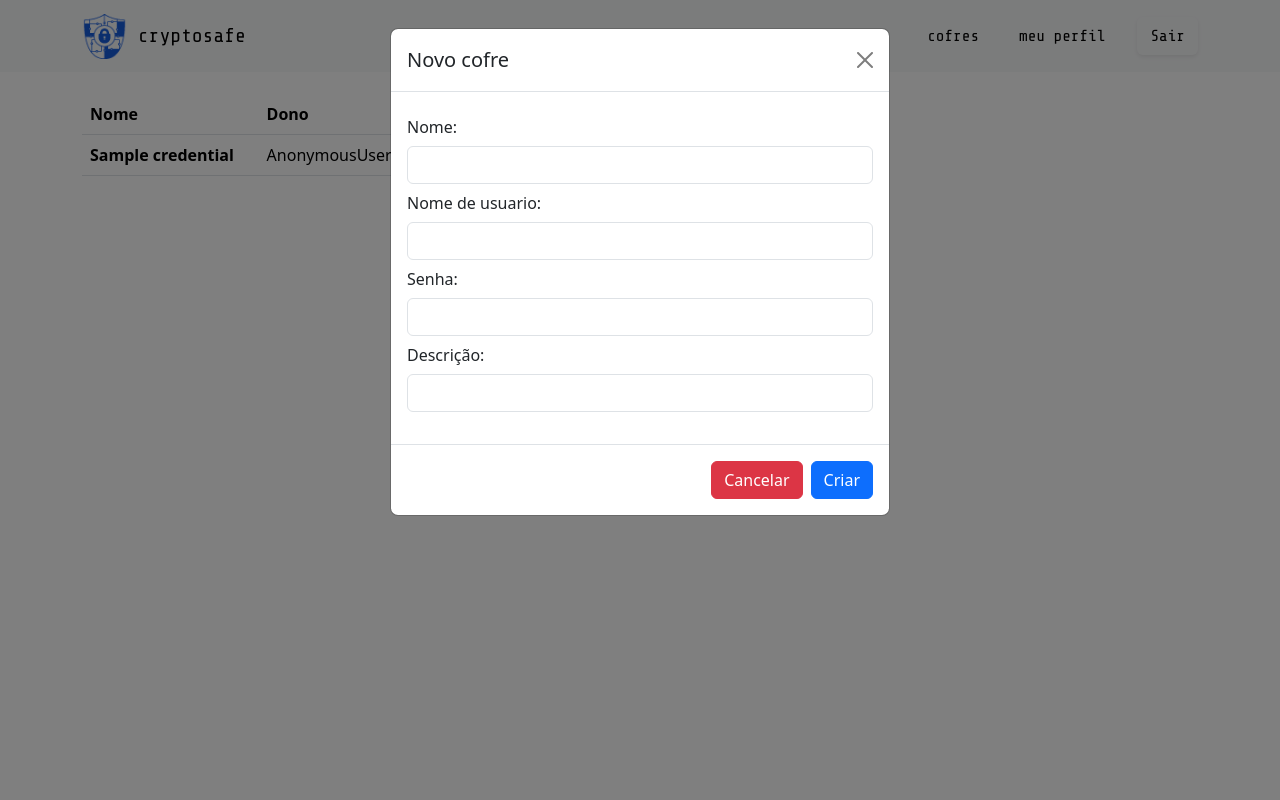
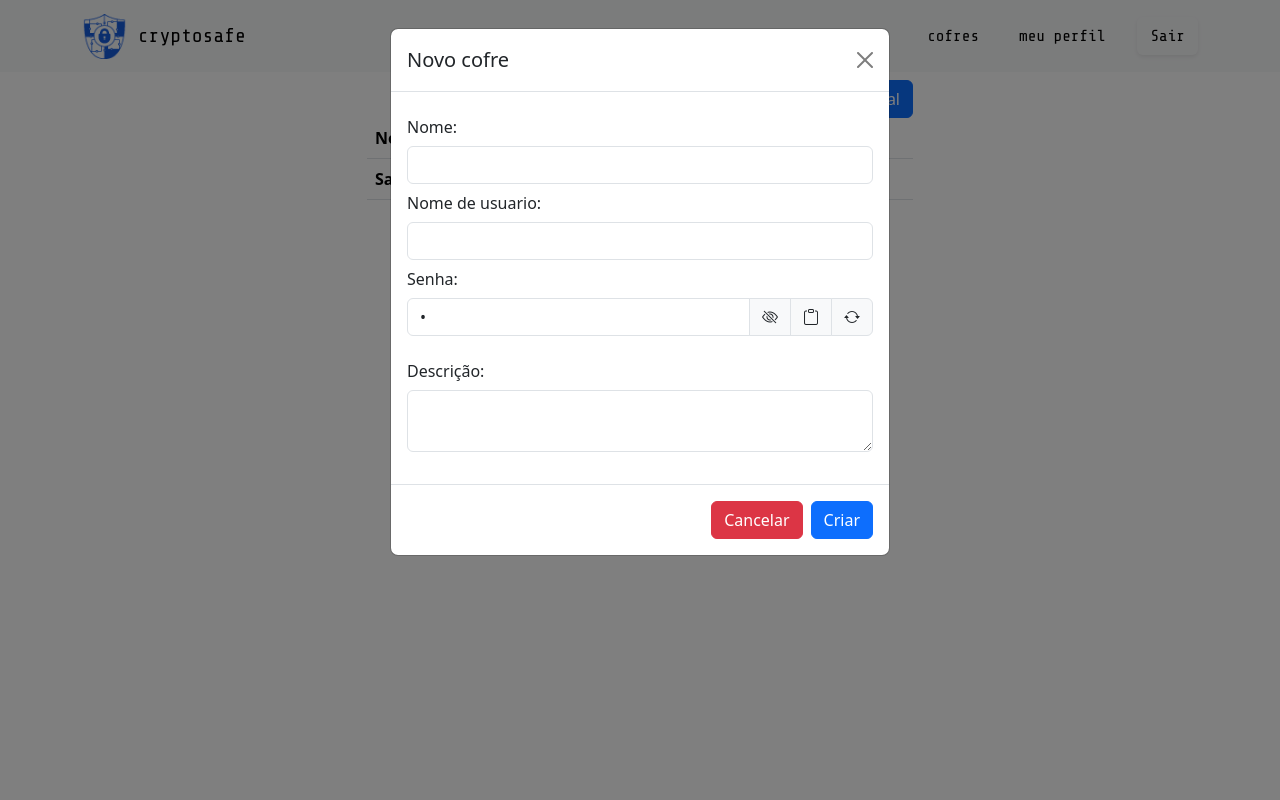
Before and after one commit to VFDamiao/CryptoSafe, a Django app: template project/vaults/templates/vault/credential.html in a window 1280 px wide, after a click on "Nova credencial". Run offline with Django 4.2, Linux system fonts and the light colour scheme; the template is opened without the code that fills it: values that come from a table or form of the project are taken from there, others are empty; tables that the repository leaves empty hold one stand-in row (values such as "Sample post"); parts of the project's set-up code (start-up, migrations or seed data) failed here and were passed over.

Commit message:
Ajustes na tela de cofre e credencial

```diff
--- a/project/vaults/templates/vault/credential.html
+++ b/project/vaults/templates/vault/credential.html
@@ -4,18 +4,17 @@
 {% block title %}Cofre{% endblock %}
 
 {% block content %}
-
 <section id="hero" class="hero d-flex align-items-center">
     <div class="container">
         <div class="row">
-        <div class="col-lg-6 d-flex flex-column justify-content-center">
+            <div style="margin: 0 auto;" class="col-lg-6 d-flex flex-column align-items-center justify-items-center">
+            <a style="margin-left: auto" class="btn flex btn-primary" data-bs-toggle="modal" data-bs-target="#newVaultModal"><i style="margin-right: 0.125rem;" class="bi bi-plus-lg"></i> <span>Nova credencial</span></a>
             <table class="table">
                 <thead>
                   <tr>
                     <th scope="col">Nome</th>
-                    <th>Dono</th>
+                    <th>Proprietario</th>
                     <th scope="col"></th>
-                    <th scope="col"><a class="btn" data-bs-toggle="modal" data-bs-target="#newVaultModal">Nova credencial</a></th>
                   </tr>
                 </thead>
                 <tbody>
@@ -52,9 +51,20 @@
                     <label for="recipient-name" class="col-form-label">Nome de usuario:</label>
                     <input type="text" name="username" class="form-control" id="recipient-name">
                     <label for="recipient-name" class="col-form-label">Senha:</label>
-                    <input type="text" name="password" class="form-control" id="recipient-name">
+                    <div class="input-group mb-3">
+                        <input type="password" class="form-control" id="password" name="password" value="{{ credential.password }}">
+                        <span class="input-group-text">
+                          <i class="bi-eye-slash" id="toggle-password"></i>
+                        </span>
+                        <span class="input-group-text">
+                            <i class="bi-clipboard" id="copy-passowrd"></i>
+                        </span>
+                        <span class="input-group-text">
+                            <i class="bi bi-arrow-repeat" id="random-password"></i>
+                        </span>
+                    </div>
                     <label for="recipient-name" class="col-form-label">Descrição:</label>
-                    <input type="text" name="description" class="form-control" id="recipient-name">
+                    <textarea type="text" name="description" class="form-control" id="recipient-name"></textarea>
                 </div>
                 </form>
             </div>
@@ -83,18 +93,23 @@
                         <label for="recipient-name" class="col-form-label">Nome:</label>
                         <input type="text" name="name" value="{{ credential.name }}" class="form-control" id="recipient-name">
                         <label for="recipient-name" class="col-form-label">Nome de usuario:</label>
-                        <input type="text" name="username" value="{{ credential.username }}" class="form-control" id="recipient-name">
+                        <div class="input-group mb-3">
+                            <input type="text" class="form-control" id="username" name="username" value="{{ credential.username }}" placeholder="">
+                            <span class="input-group-text">
+                                <i class="bi-clipboard" id="copy-username"></i>
+                            </span>
+                        </div>
                         <label for="recipient-name" class="col-form-label">Senha:</label>
                         <div class="input-group mb-3">
-                            <input type="password" class="form-control" id="password" name="password" value="{{ credential.password }}" placeholder="Digite aqui">
+                            <input type="password" class="form-control" id="password1" name="password" value="{{ credential.password }}" placeholder="Digite aqui">
                             <span class="input-group-text">
-                              <i class="bi-eye-slash" id="toggle-password"></i>
+                              <i class="bi-eye-slash" id="toggle-password1"></i>
                             </span>
                             <span class="input-group-text">
                                 <i class="bi-clipboard" id="copy-passowrd"></i>
                             </span>
                             <span class="input-group-text">
-                                <i class="bi bi-arrow-repeat" id="random-password"></i>
+                                <i class="bi bi-arrow-repeat" id="random-password1"></i>
                             </span>
                         </div>
                         <label for="recipient-name" class="col-form-label">Descrição:</label>
@@ -109,6 +124,7 @@
         </div>
     </form>
 </div>
+{% endfor %}
 
 <div class="alert alert-success alert-dismissible fade show position-fixed top-0 end-0 mt-3 me-3 d-none" style="z-index: 1055;" role="alert" id="copy-alert">
     Senha copiada!
@@ -116,7 +132,7 @@
 </div>
 
 <script>
-    function gerarSenha(tamanho = 14) {
+    function randomPassword(tamanho = 14) {
         const caracteresEspeciais = '!@#$%^&*()';
         const letrasMinusculas = 'abcdefghijklmnopqrstuvwxyz';
         const letrasMaiusculas = letrasMinusculas.toUpperCase();
@@ -124,48 +140,33 @@
 
         const caracteres = caracteresEspeciais + letrasMinusculas + letrasMaiusculas + numeros;
 
-        let senha = '';
+        let password = '';
 
         for (let i = 0; i < tamanho; i++) {
             const randomIndex = Math.floor(Math.random() * caracteres.length);
-            senha += caracteres.charAt(randomIndex);
+            password += caracteres.charAt(randomIndex);
         }
 
-        return senha;
+        return password
     }
 
-    document.addEventListener('DOMContentLoaded', function() {
-      const passwordInput = document.getElementById('password');
-      const togglePassword = document.getElementById('random-password');
-
-      togglePassword.addEventListener('click', function() {
-        passwordInput.value = gerarSenha();
-      });
-    });
-
-    document.addEventListener('DOMContentLoaded', function() {
-      const passwordInput = document.getElementById('password');
-      const togglePassword = document.getElementById('toggle-password');
-
-      togglePassword.addEventListener('click', function() {
+    function seePassword(value, passwordInput) {
         if (passwordInput.type === 'password') {
             passwordInput.type = 'text';
-          togglePassword.classList.add('bi-eye');
-          togglePassword.classList.remove('bi-eye-slash');
+            value.classList.add('bi-eye');
+            value.classList.remove('bi-eye-slash');
         } else {
             passwordInput.type = 'password';
-          togglePassword.classList.add('bi-eye-slash');
-          togglePassword.classList.remove('bi-eye');
+            value.classList.add('bi-eye-slash');
+            value.classList.remove('bi-eye');
         }
-      });
-    });
+    }
 
-    document.addEventListener('DOMContentLoaded', function() {
-            const inputText = document.getElementById('password');
-            const copyButton = document.getElementById('copy-passowrd');
+    function cardAlert(copyButton, inputText) {
         const copyAlert = document.getElementById('copy-alert');
 
-            copyButton.addEventListener('click', function() {
+        copyAlert.innerHTML = 'Senha copiada!';
+        copyAlert.innerText = 'Senha copiada!';
         inputText.select();
         inputText.setSelectionRange(0, 99999);
         document.execCommand('copy');
@@ -174,9 +175,43 @@
         setTimeout(function() {
             copyAlert.classList.add('d-none');
         }, 3000);
+
+    }
+
+    document.addEventListener('DOMContentLoaded', function() {
+      const RandomPassword = document.getElementById('random-password');
+      const RandomPassword1 = document.getElementById('random-password1');
+
+      const togglePassword = document.getElementById('toggle-password');
+      const togglePassword1 = document.getElementById('toggle-password1');
+
+      const passwordInput = document.getElementById('password');
+      const passwordInput1 = document.getElementById('password1');
+
+      const inputTextPassword = document.getElementById('password');
+      const copyButton = document.getElementById('copy-passowrd');
+
+      RandomPassword.addEventListener('click', function() {
+        passwordInput.value = randomPassword();
       });
+
+      if(RandomPassword1) {
+        RandomPassword1.addEventListener('click', function() {
+            passwordInput1.value = randomPassword();
+        });
+      }
+
+      togglePassword.addEventListener('click', function() {
+        seePassword(togglePassword, passwordInput);
+      });
+
+      if(togglePassword1) {
+        togglePassword1.addEventListener('click', function() {
+            seePassword(togglePassword1, passwordInput1);
+        });
+      }
+
     });
 </script>
-{% endfor %}
 
 {% endblock %}
```
Also changed, not shown: project/vaults/templates/vault/index.html (+4 -5 lines). Lines whose indentation alone changed are shown as unchanged.
